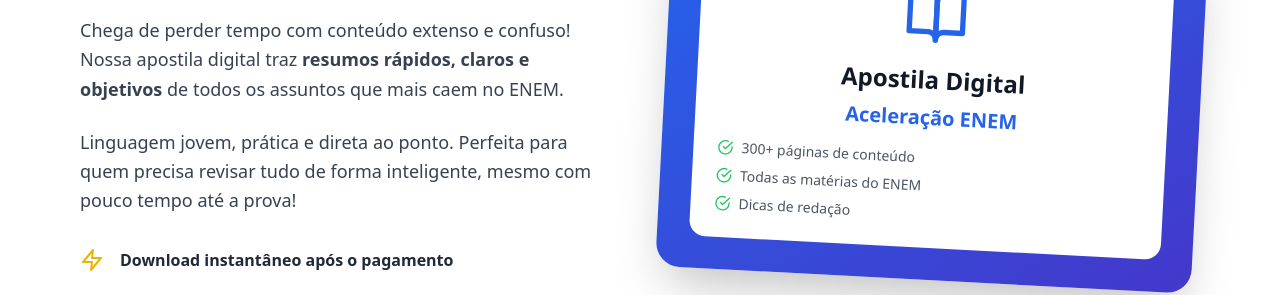
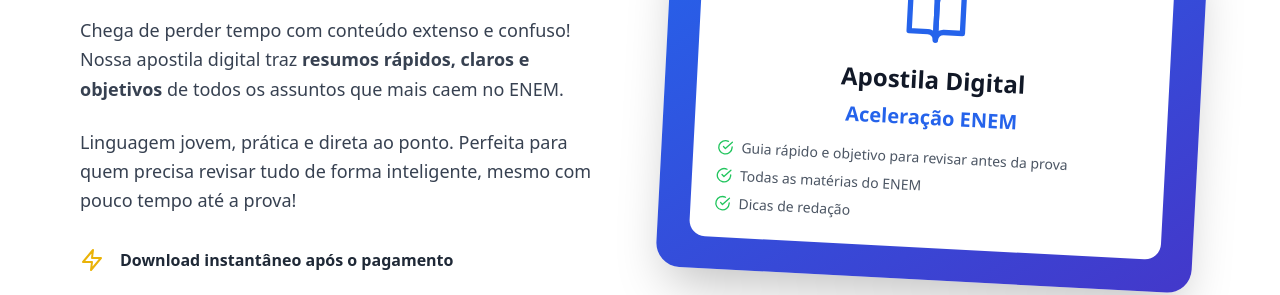
Before and after one commit to alessandrogama/resumoenem, a React (Vite) app: page / in a window 1280 px wide. Shown: the part 840-1135 px from the top of the page. Built offline with nearby package versions, Linux system fonts and the light colour scheme.

Commit message:
change section

```diff
--- a/src/App.tsx
+++ b/src/App.tsx
@@ -84,7 +84,7 @@ function App() {
                   <div className="space-y-2 text-sm text-gray-600">
                     <div className="flex items-center">
                       <CheckCircle className="h-4 w-4 text-green-500 mr-2" />
-                      <span>300+ páginas de conteúdo</span>
+                      <span>Guia rápido e objetivo para revisar antes da prova</span>
                     </div>
                     <div className="flex items-center">
                       <CheckCircle className="h-4 w-4 text-green-500 mr-2" />
```
